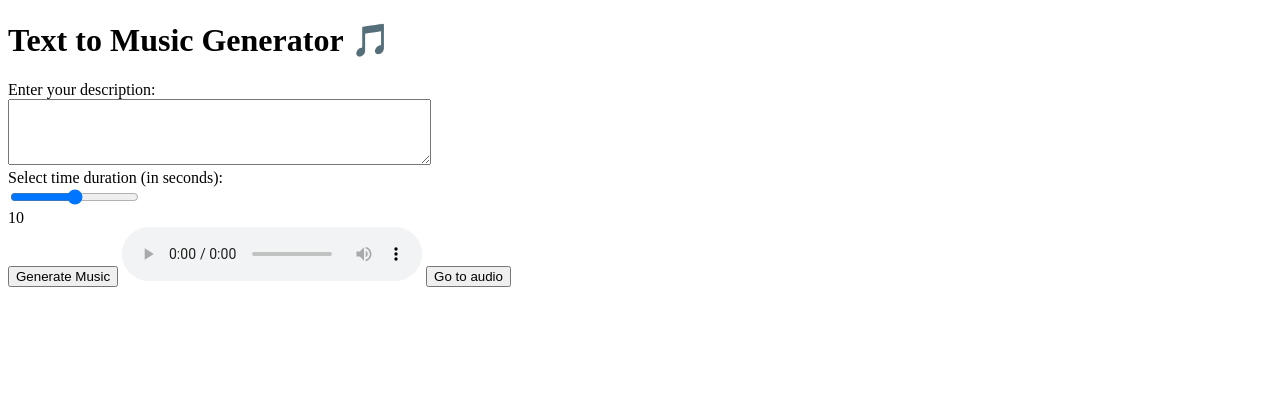
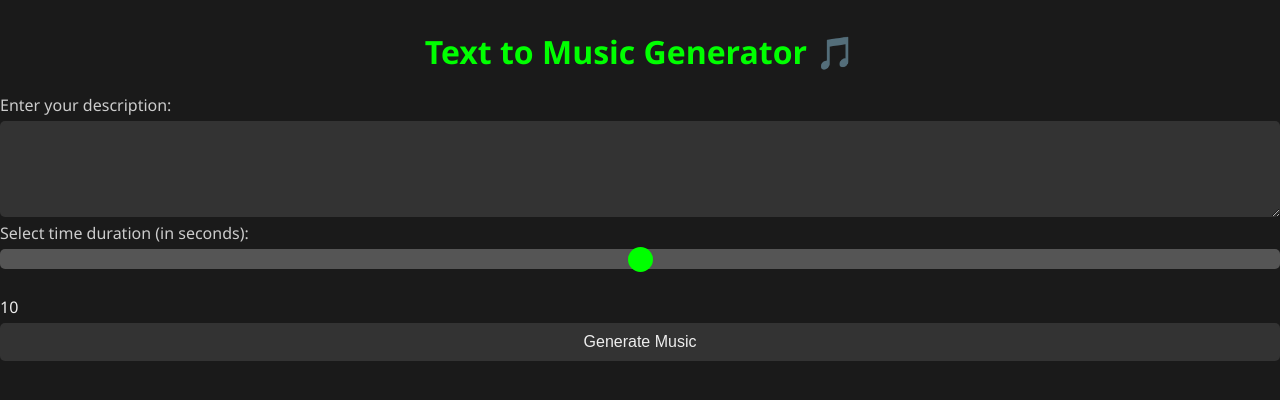
Before and after one commit to noemiamahmud/melodify_noemia, a Flask app: page / in a window 1280 px wide. Shown: the top 400 px of the page. Run offline with Flask 3, Linux system fonts and the light colour scheme.

Commit message:
Update index.html

```diff
--- a/app/templates/pages/index.html
+++ b/app/templates/pages/index.html
@@ -4,6 +4,78 @@
     <meta charset="UTF-8">
     <meta name="viewport" content="width=device-width, initial-scale=1.0">
     <title>Text to Music Generator</title>
+    <style>
+        body {
+            background-color: #1a1a1a;
+            color: #eee;
+            font-family: 'Segoe UI', Tahoma, Geneva, Verdana, sans-serif;
+            margin: 0;
+            padding: 0;
+        }
+
+        h1 {
+            color: #00ff00; /* Changed to green */
+            margin-top: 30px;
+            text-align: center;
+        }
+
+        label {
+            color: #ccc;
+        }
+
+        textarea, input[type="range"], button {
+            background-color: #333;
+            color: #eee;
+            border: none;
+            border-radius: 5px;
+            padding: 10px;
+            margin: 5px 0;
+            display: block;
+            width: 100%;
+            box-sizing: border-box;
+            font-size: 16px;
+        }
+
+        input[type="range"] {
+            -webkit-appearance: none;
+            width: 100%;
+            height: 15px;
+            border-radius: 5px;
+            background-color: #555;
+            outline: none;
+        }
+
+        input[type="range"]::-webkit-slider-thumb {
+            -webkit-appearance: none;
+            appearance: none;
+            width: 25px;
+            height: 25px;
+            border-radius: 50%;
+            background-color: #00ff00; /* Changed to green */
+            cursor: pointer;
+        }
+
+        button {
+            cursor: pointer;
+            transition: background-color 0.3s ease;
+        }
+
+        button:hover {
+            background-color: #555;
+        }
+
+        button:active {
+            background-color: #444;
+        }
+
+        #musicPlayer {
+            margin-top: 20px;
+        }
+
+        audio {
+            width: 100%;
+        }
+    </style>
 </head>
 <body>
     <h1>Text to Music Generator 🎵</h1>
@@ -20,11 +92,6 @@
     </div>
 
     <button onclick="generateMusic()">Generate Music</button>
-    <audio controls>
-        <source src="../../../generated_audio/audio_0.wav" type ="audio/wav">
-    </audio>
-
-    <a href="/audio/audio_0.wav"><button> Go to audio </button></a>
 
     <div id="musicPlayer"></div>
 
@@ -44,7 +111,6 @@
                     duration: duration
                 })
             })
-        /*
             .then(response => response.json())
             .then(data => {
                 var audio = document.createElement('audio');
@@ -58,20 +124,8 @@
                 //downloadLink.style.display = "block";
                 document.getElementById('musicPlayer').innerHTML = '';
                 document.getElementById('musicPlayer').appendChild(audio);
-            }); */
+            });
         }
-
-            /*.then(response => response.blob())
-            .then(blob => {
-                // Create audio element to play generated music
-                var audio = document.createElement('audio');
-                audio.controls = true;
-                var url = URL.createObjectURL(blob);
-                audio.src = "generated_audio/audio_0.wav"
-                document.getElementById('musicPlayer').innerHTML = '';
-                document.getElementById('musicPlayer').appendChild(audio);
-            });
-        }*/
 
         // Update slider value display
         var slider = document.getElementById("duration");
```
